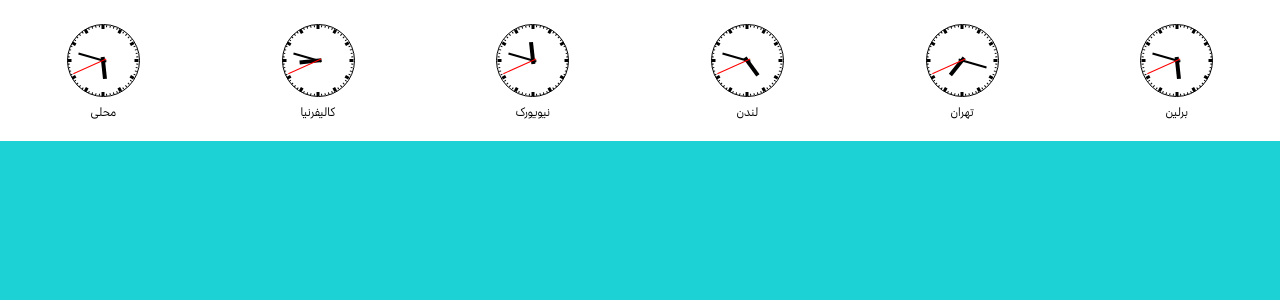
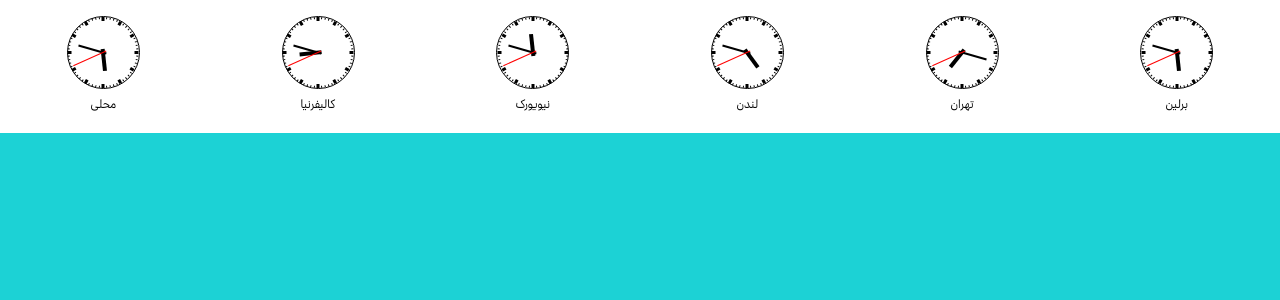
Before and after one commit to Farbod29/gahsanj, a Next.js app: page /ClocksPage in a window 1280 px wide. Shown: the top 300 px of the page. Built offline with nearby package versions, Linux system fonts and the light colour scheme.

Commit message:
fix padding top
Signed-off-by: farbod29 <aprin.farbod@gmail.com>

```diff
--- a/src/app/ClocksPage/page.tsx
+++ b/src/app/ClocksPage/page.tsx
@@ -39,7 +39,7 @@ const ClocksPage = () => {
   }, []);
   return (
     <div>
-      <div className="bg-white p-1 pt-4">
+      <div className="bg-white p-1 pt-2">
         {/* Assuming you have 6 clocks to display in a row */}
         <div className="grid grid-cols-6 gap-4 justify-items-center">
           {/* Clocks will be here */}
```
